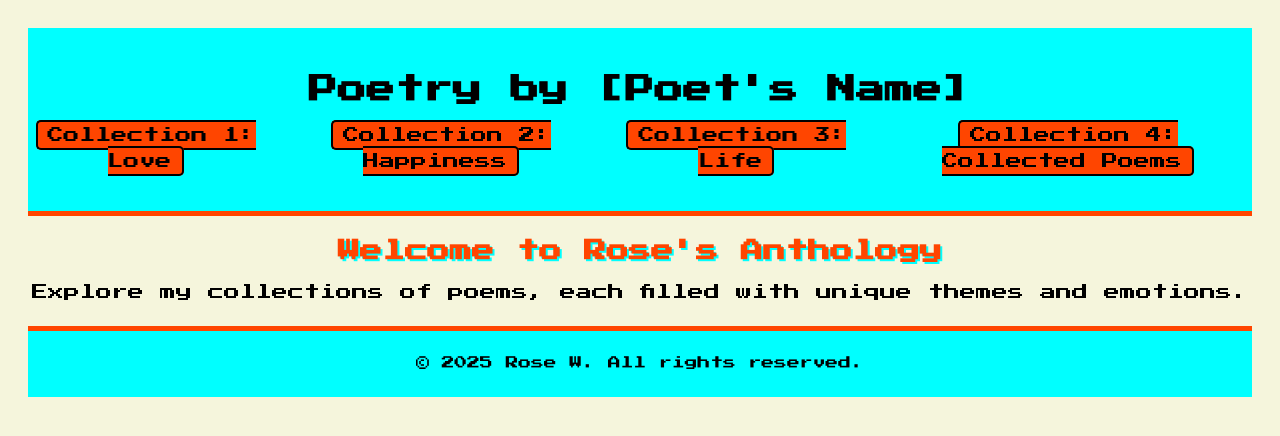
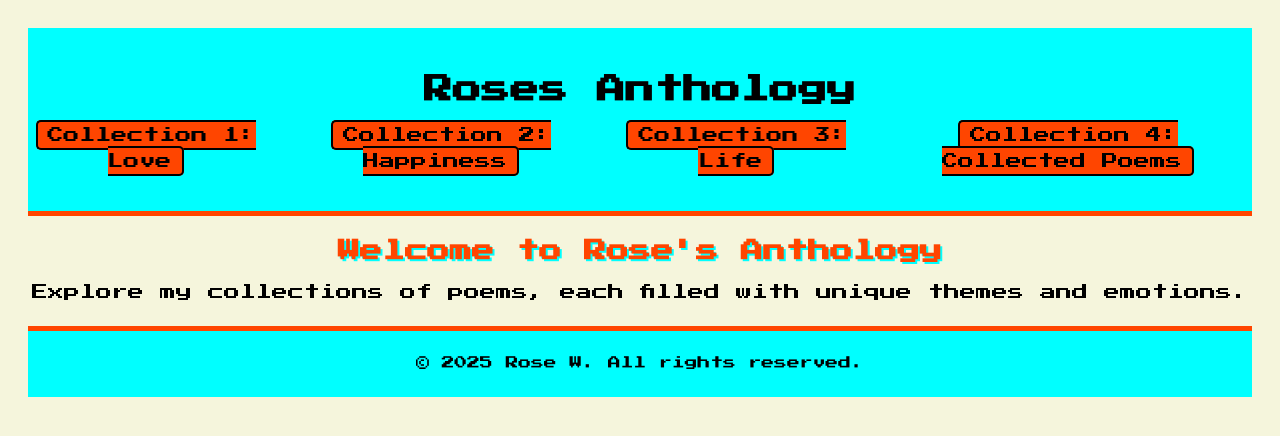
Before and after one commit to WeatherlyMed/poetryWebsite, a plain HTML site: page index.html in a window 1280 px wide. Drawn offline with Linux system fonts and the light colour scheme.

Commit message:
Update index.html

```diff
--- a/index.html
+++ b/index.html
@@ -8,7 +8,7 @@
 </head>
 <body>
     <header>
-        <h1>Poetry by [Poet's Name]</h1>
+        <h1>Roses Anthology</h1>
         <nav>
             <ul>
                 <li><a href="poems/collection1.html">Collection 1: Love</a></li>
```
